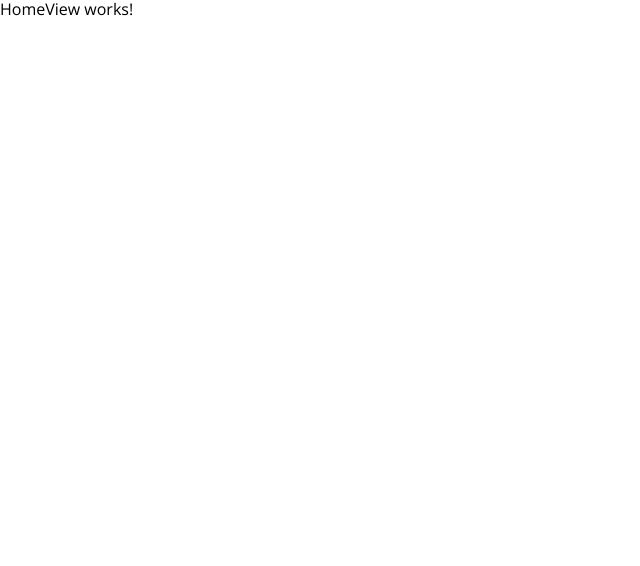
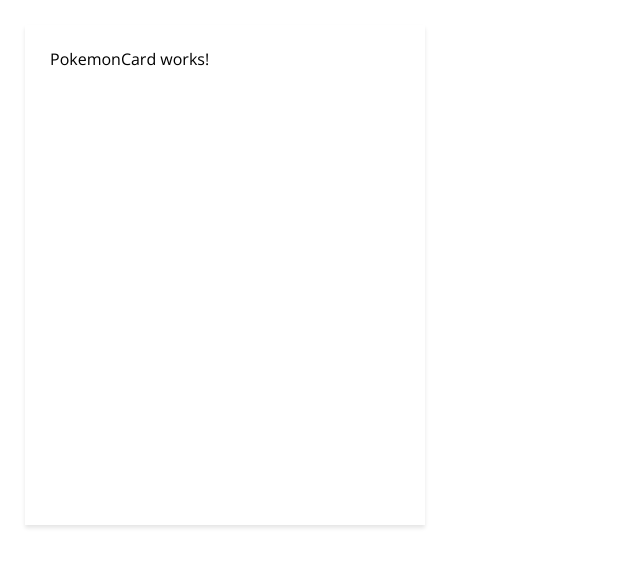
Before and after one commit to Pashozator/pokemon-browser, a React (Create React App) app: page / in a window 1280 px wide. Shown: the top 566 px of the page, without its empty margins (0-640 px from the left). Built offline with nearby package versions, Linux system fonts and the light colour scheme.

Commit message:
Add PokemonList and PokemonCard components

```diff
--- /dev/null
+++ b/src/components/PokemonCard/PokemonCard.scss
@@ -0,0 +1,7 @@
+.card {
+  padding: 25px;
+  width: 400px;
+  height: 500px;
+  background: #fff;
+  box-shadow: 0 3px 4px 0 rgba(0, 0, 0, .1);
+}
--- /dev/null
+++ b/src/components/PokemonCard/PokemonCard.tsx
@@ -0,0 +1,12 @@
+import React from 'react';
+import './PokemonCard.scss';
+
+const PokemonCard: React.FC = props => {
+	return (
+		<div className="card">
+			PokemonCard works!
+		</div>
+	)
+};
+
+export default PokemonCard;
--- /dev/null
+++ b/src/components/PokemonList/PokemonList.scss
@@ -0,0 +1,8 @@
+.pokemon-list {
+  padding: 25px;
+  align-items: center;
+  justify-content: flex-start;
+  flex-wrap: wrap;
+  flex-direction: row;
+  display: flex;
+}
--- /dev/null
+++ b/src/components/PokemonList/PokemonList.tsx
@@ -0,0 +1,13 @@
+import React from 'react';
+import './PokemonList.scss';
+import PokemonCard from '../PokemonCard/PokemonCard';
+
+const PokemonList: React.FC = props => {
+	return (
+		<section className="pokemon-list">
+			<PokemonCard />
+		</section>
+	);
+};
+
+export default PokemonList;
--- a/src/views/HomeView/HomeView.tsx
+++ b/src/views/HomeView/HomeView.tsx
@@ -1,8 +1,11 @@
 import React from 'react';
+import PokemonList from '../../components/PokemonList/PokemonList';
 
 const HomeView: React.FC = props => {
 	return (
-		<div>HomeView works!</div>
+		<main>
+			<PokemonList />
+		</main>
 	);
 };
 
```
